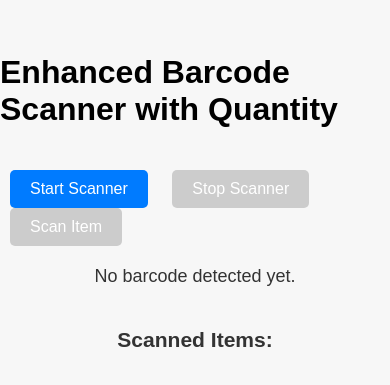
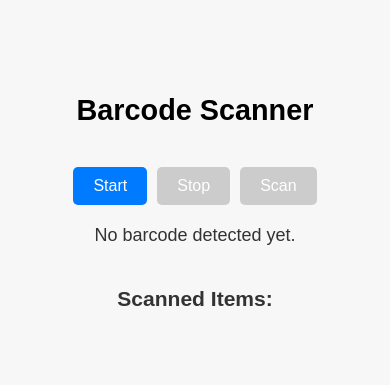
Before and after one commit to boonewr/ScannerList, a plain HTML site: page index.html in a window 390 px wide. Shown: the part 219-604 px from the top of the page. Drawn offline with Linux system fonts and the light colour scheme.

Commit message:
Tweaked mobile formatting

```diff
--- a/index.html
+++ b/index.html
@@ -18,6 +18,12 @@
             background-color: #f7f7f7;
         }
 
+        h1 {
+            text-align: center;
+            font-size: 1.8em;
+            margin: 20px 0;
+        }
+
         video {
             width: 90%;
             max-width: 600px;
@@ -28,17 +34,22 @@
 
         #controls {
             margin-top: 20px;
+            display: flex;
+            flex-wrap: wrap;
+            justify-content: center;
+            gap: 10px;
         }
 
         button {
             padding: 10px 20px;
             font-size: 16px;
-            margin: 0 10px;
             border: none;
             border-radius: 5px;
             cursor: pointer;
             background-color: #007BFF;
             color: white;
+            flex: 1 1 auto;
+            max-width: 120px;
         }
 
         button:disabled {
@@ -52,11 +63,13 @@
             font-size: 18px;
             color: #333;
             text-align: center;
+            width: 90%;
         }
 
         ul {
             list-style: none;
             padding: 0;
+            text-align: left;
         }
 
         li {
@@ -66,12 +79,12 @@
 </head>
 
 <body>
-    <h1>Enhanced Barcode Scanner with Quantity</h1>
+    <h1>Barcode Scanner</h1>
     <video id="video" autoplay playsinline hidden></video>
     <div id="controls">
-        <button id="startBtn">Start Scanner</button>
-        <button id="stopBtn" disabled>Stop Scanner</button>
-        <button id="scanBtn" disabled>Scan Item</button>
+        <button id="startBtn">Start</button>
+        <button id="stopBtn" disabled>Stop</button>
+        <button id="scanBtn" disabled>Scan</button>
     </div>
     <div id="output">No barcode detected yet.</div>
     <div id="scanned-list">
@@ -95,7 +108,9 @@
             "058496723040": "Cat Treats",
             "692042014710": "EGO Chainsaw Lubricant",
             "0888853590615": "Run Insoles",
-            "888853590615": "Run Insoles"
+            "888853590615": "Run Insoles",
+            "0760172014419": "Injinji Socks",
+            "760172014419": "Injinji Socks",
         };
 
         const scannedItems = []; // Stores scanned items with quantity
```
